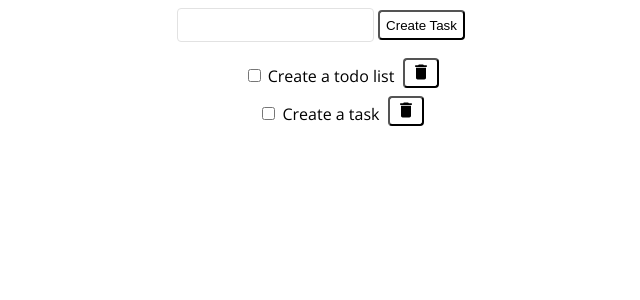
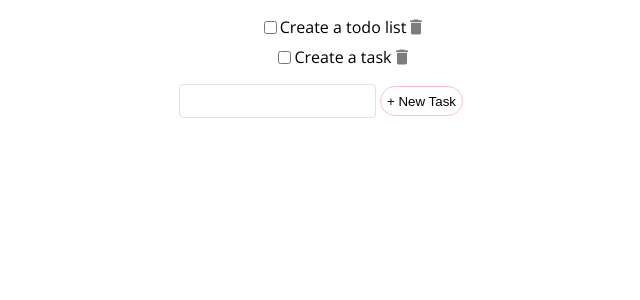
Before and after one commit to manzoliric/todolist-vue, a Vue app: page / in a window 1280 px wide. Shown: the top 300 px of the page, without its empty margins (317-957 px from the left). Built offline with nearby package versions, Linux system fonts and the light colour scheme.

Commit message:
Try improve design

```diff
--- a/src/components/Task/index.vue
+++ b/src/components/Task/index.vue
@@ -4,7 +4,7 @@
       class="task"
       v-for="task in tasks"
       :key="task.id"
-      :class="{ task__done: task.done }"
+      :class="{ 'task--done': task.done }"
     >
       <input type="checkbox" :checked="task.done" v-model="task.done" />
       <input
@@ -16,9 +16,7 @@
         v-focus
       />
       <label @click="editTask(task, true)" v-else> {{ task.title }} </label>
-      <button class="task__button">
-        <DeleteIcon class="task__svg" @click="deleteTask(task.id)" />
-      </button>
+      <DeleteIcon class="task__svg" @click="deleteTask(task.id)" />
     </li>
   </div>
 </template>
@@ -61,9 +59,14 @@ export default {
 
 <style lang="scss">
 .task {
+  background: #fff;
+  border-radius: 50px;
+  display: flex;
+  align-items: center;
+  justify-content: center;
   margin-bottom: 8px;
 
-  &__done {
+  &--done {
     text-decoration: line-through;
   }
 
@@ -74,14 +77,13 @@ export default {
 
   &__svg {
     height: 20px;
-    fill: black;
+    fill: #7d7d7d;
   }
 
   &__button {
     height: 30px;
     background: none;
-    border-radius: 4px;
-    margin: 0 4px;
+    border: none;
   }
 }
 </style>
--- a/src/components/Tasks/index.vue
+++ b/src/components/Tasks/index.vue
@@ -1,5 +1,8 @@
 <template>
   <div class="tasks">
+    <ul class="tasks__list">
+      <Task :tasks="tasks" @update:tasks="$emit('update:tasks', $event)" />
+    </ul>
     <input
       type="text"
       class="tasks__input"
@@ -7,11 +10,8 @@
       v-model="newTaskTitle"
     />
     <button class="tasks__button" @click="createTask">
-      Create Task
+      + New Task
     </button>
-    <ul class="tasks__list">
-      <Task :tasks="tasks" @update:tasks="$emit('update:tasks', $event)" />
-    </ul>
   </div>
 </template>
 
@@ -87,7 +87,8 @@ export default {
   &__button {
     height: 30px;
     background: none;
-    border-radius: 4px;
+    border-radius: 50px;
+    border: 1px solid pink;
     margin: 0 4px;
   }
 }
```
